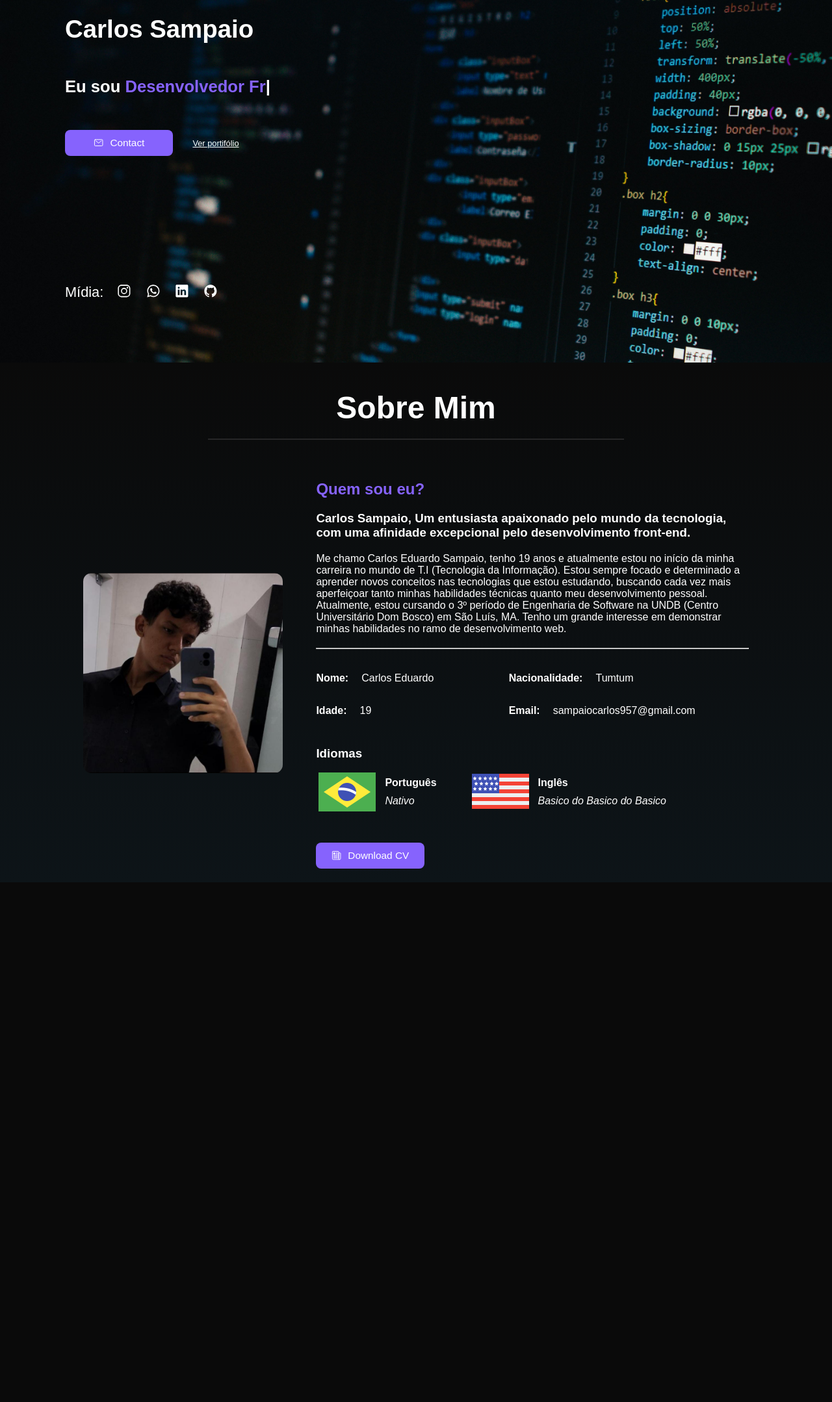
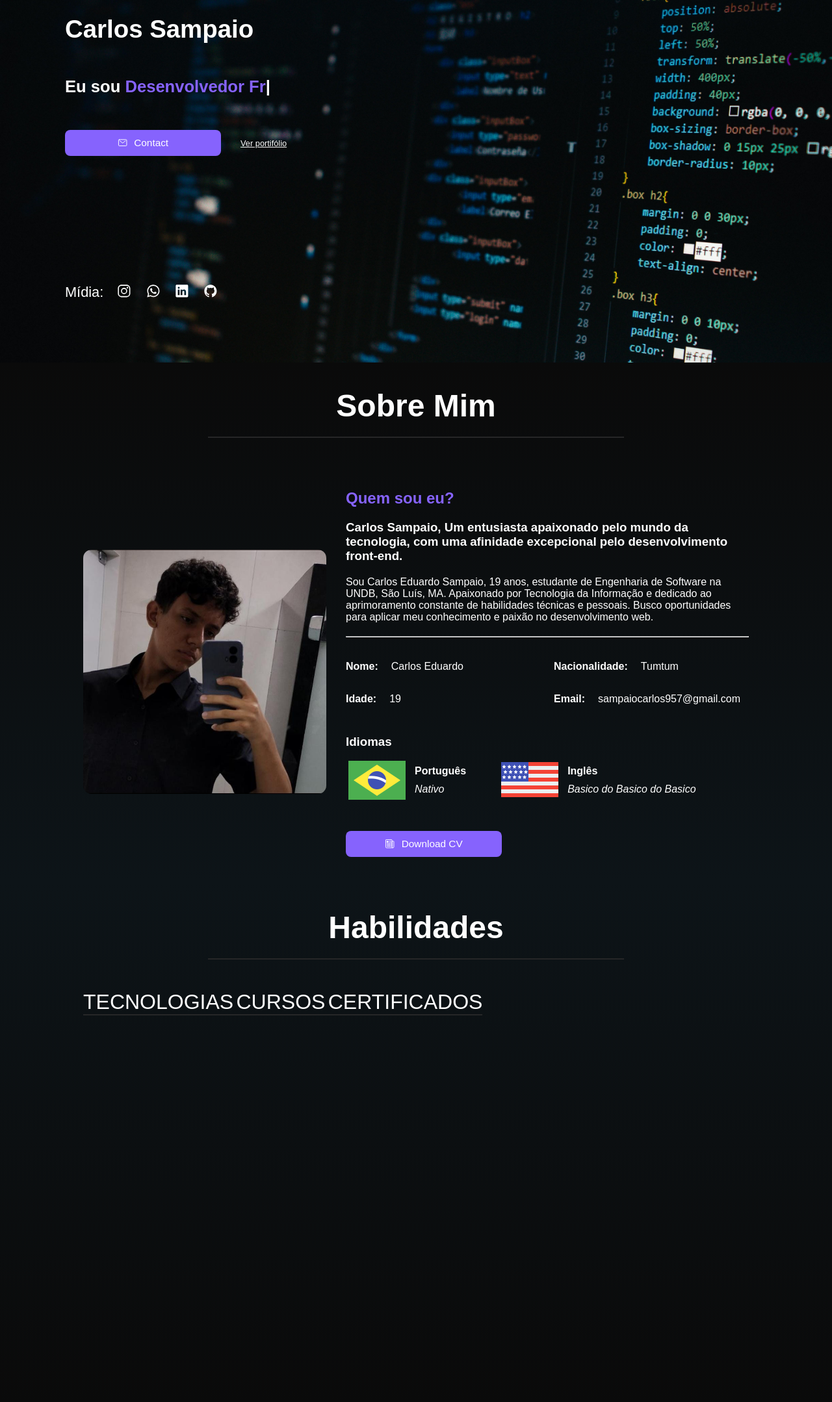
Before and after one commit to SAMPAIOCARLOS/MEUS-PROJETOS, a PHP site: page / in a window 1280 px wide. Shown: the part 242-2400 px from the top of the page at 65% size. Before the commit the page ends 1600 px from the top, so only its background shows below. Run offline with PHP 8.4, Linux system fonts and the light colour scheme; some libraries are stand-ins or nearby versions.

Commit message:
alteração

```diff
--- a/Portfolio2.0/index.html
+++ b/Portfolio2.0/index.html
@@ -113,10 +113,7 @@
                         <div id="description">
                             <h2 style="color: #8663FD;">Quem sou eu?</h2>
                             <h3>Carlos Sampaio, Um entusiasta apaixonado pelo mundo da tecnologia, com uma afinidade excepcional pelo desenvolvimento front-end.</h3>
-                            <p>Me chamo Carlos Eduardo Sampaio, tenho 19 anos e atualmente estou no início da minha carreira no mundo de T.I (Tecnologia da Informação).
-                                Estou sempre focado e determinado a aprender novos conceitos nas tecnologias que estou estudando, buscando cada vez mais aperfeiçoar tanto minhas habilidades técnicas quanto meu desenvolvimento pessoal.
-                                Atualmente, estou cursando o 3º período de Engenharia de Software na UNDB (Centro Universitário Dom Bosco) em São Luís, MA.
-                                Tenho um grande interesse em demonstrar minhas habilidades no ramo de desenvolvimento web.</p>
+                            <p>Sou Carlos Eduardo Sampaio, 19 anos, estudante de Engenharia de Software na UNDB, São Luís, MA. Apaixonado por Tecnologia da Informação e dedicado ao aprimoramento constante de habilidades técnicas e pessoais. Busco oportunidades para aplicar meu conhecimento e paixão no desenvolvimento web.</p>
                             <hr>
                             <div id="container-details">
                                 <div id="group-aside">
@@ -163,7 +160,7 @@
                 </div>
             </section>
 
-            <!-- <section id="section-ability">
+            <section id="section-ability">
                 <div class="container-title">
                     <h1 class="h1-title">Habilidades</h1>
                 </div>
@@ -173,9 +170,9 @@
                     <div class="container-section-group" id="container-ability">
                         <div id="container-list-bar">
                             <ul id="list-bar">
-                                <li id="teste">TECNOLOGIAS</li>
-                                <li>CURSOS</li>
-                                <li>CERTIFICADOS</li>
+                                <li class="link-navgation" value="TECNOLOGIAS">TECNOLOGIAS</li>
+                                <li class="link-navgation" value="CURSOS">CURSOS</li>
+                                <li class="link-navgation" value="CERTIFICADOS">CERTIFICADOS</li>
                             </ul>
                         </div>
 
@@ -185,7 +182,7 @@
                 </div>
 
 
-            </section> -->
+            </section>
 
             <!-- <section>
 
--- a/Portfolio2.0/scripts/functions.js
+++ b/Portfolio2.0/scripts/functions.js
@@ -1,5 +1,12 @@
-const text = document.getElementById("span_auto_imcrement")
-const array_text_about_header = ['Desenvolvedor Front-end','Front-end Developer','Desenvolvedor Front-end','Front-end Developer']
+const text = document.getElementById("span_auto_imcrement");
+const array_text_about_header = ['Desenvolvedor Front-end','Front-end Developer','Desenvolvedor Front-end','Front-end Developer'];
+
+const hamburguer = document.getElementById(`hamburguer`);
+const list_full = document.getElementById("list-full");
+const button_nav = document.querySelector(".button-nav");
+
+const link_navgation = document.querySelectorAll(".link-navgation")
+
 //Biblioteca typed. js
 
 function typed(id, array) {
@@ -11,16 +18,9 @@
         loop: true //Para ficar se repetindo infinitamente
     })
 }
+typed(text, array_text_about_header);
 
 
-
-typed(text, array_text_about_header)
-
-
-const hamburguer = document.getElementById(`hamburguer`)
-const list_full = document.getElementById("list-full")
-
-const button_nav = document.querySelector(".button-nav")
 
 
 hamburguer.addEventListener("click", ()=> {
@@ -28,3 +28,41 @@
     list_full.classList.toggle("active")
 
 })
+
+
+
+console.log(link_navgation)
+
+link_navgation.forEach(element => {
+    element.addEventListener("click", (event)=> {
+        console.log(element)
+
+
+
+        // if(element.innerHTML === "CERTIFICADOS") {
+        //     alert("certificados")
+        // }
+
+        switch (element.innerText) {
+            case "CERTIFICADOS":
+                alert("certificados")
+
+                break;
+
+            case "CURSOS":
+                alert("cursos")
+
+                break
+
+            case "TECNOLOGIAS":
+                alert("tecnologias")
+
+                break
+            default:
+
+            alert("se lascar")
+                break;
+        }
+
+    })
+});
--- a/Portfolio2.0/styles/index.css
+++ b/Portfolio2.0/styles/index.css
@@ -54,6 +54,7 @@
 .buttons {
     background-color: #8663FD;
     width: 13vw;
+    min-width: 240px;
     height: 5vh;
     padding: 10px;
     border-radius: 8px;
@@ -112,16 +113,20 @@
 
 #section-about {
     width: 100%;
-    height: 100vh;
+    min-height: 100vh;
     color: #ffffff;
     background-image: linear-gradient(to bottom, #0a0a0a, #0d1418);
+    display: flex;
+    flex-direction: column;
+    justify-content: space-around;
 }
 
 
 
 #Minha-img {
     /* border: 1px solid rgb(0, 255, 89); */
-    width: 30%;
+    width: 40%;
+    min-width: 300px;
     height: 80%;
 
 }
@@ -147,19 +152,20 @@
     flex-direction: column;
     gap: 30px;
 }
+#group-aside {
+    /* border: 1px solid red; */
+    width: 100%;
+    display: flex;
+    /* flex-wrap: wrap; */
+    gap: 20px;
+}
 .aside {
-    width: 40%;
+    width: 300px;
     height: 100px;
     /* border: 2px solid rgb(0, 255, 17); */
     display: flex;
     flex-direction: column;
     justify-content: space-around;
-}
-#group-aside {
-    /* border: 1px solid red; */
-    width: 100%;
-    display: flex;
-    gap: 30px;
 }
 .paragrafo-about {
     /* border: 1px solid blue; */
@@ -175,6 +181,7 @@
     list-style: none;
     justify-content: left;
     gap: 50px;
+    /* border: 1px solid red; */
 }
 
 #list-languages > li {
@@ -216,7 +223,7 @@
     font-size: 2em;
     cursor: pointer;
 }
-#teste {
+.teste {
     border-bottom: 2px solid #8663FD;
 }
 #container-ability {
```
Also changed, not shown: Portfolio2.0/styles/global.css (+53 -0 lines).
